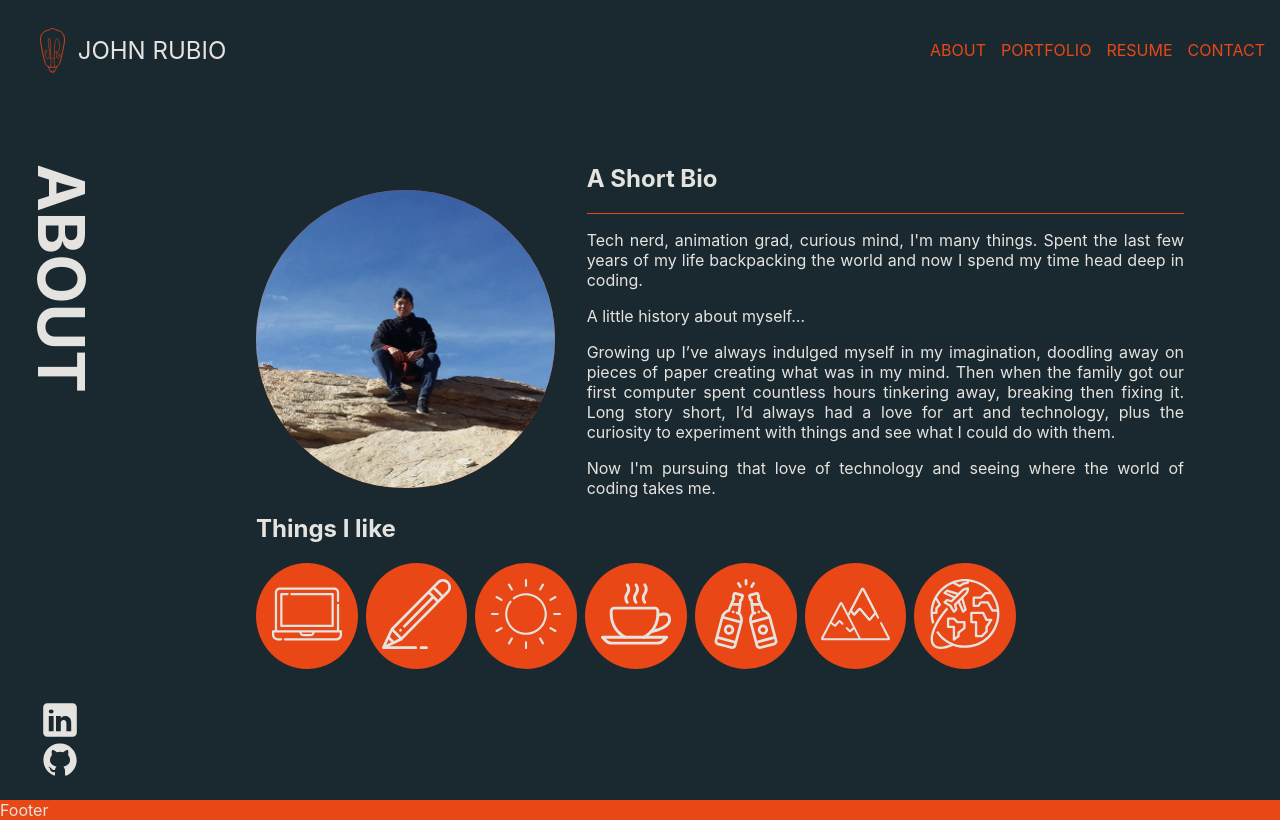
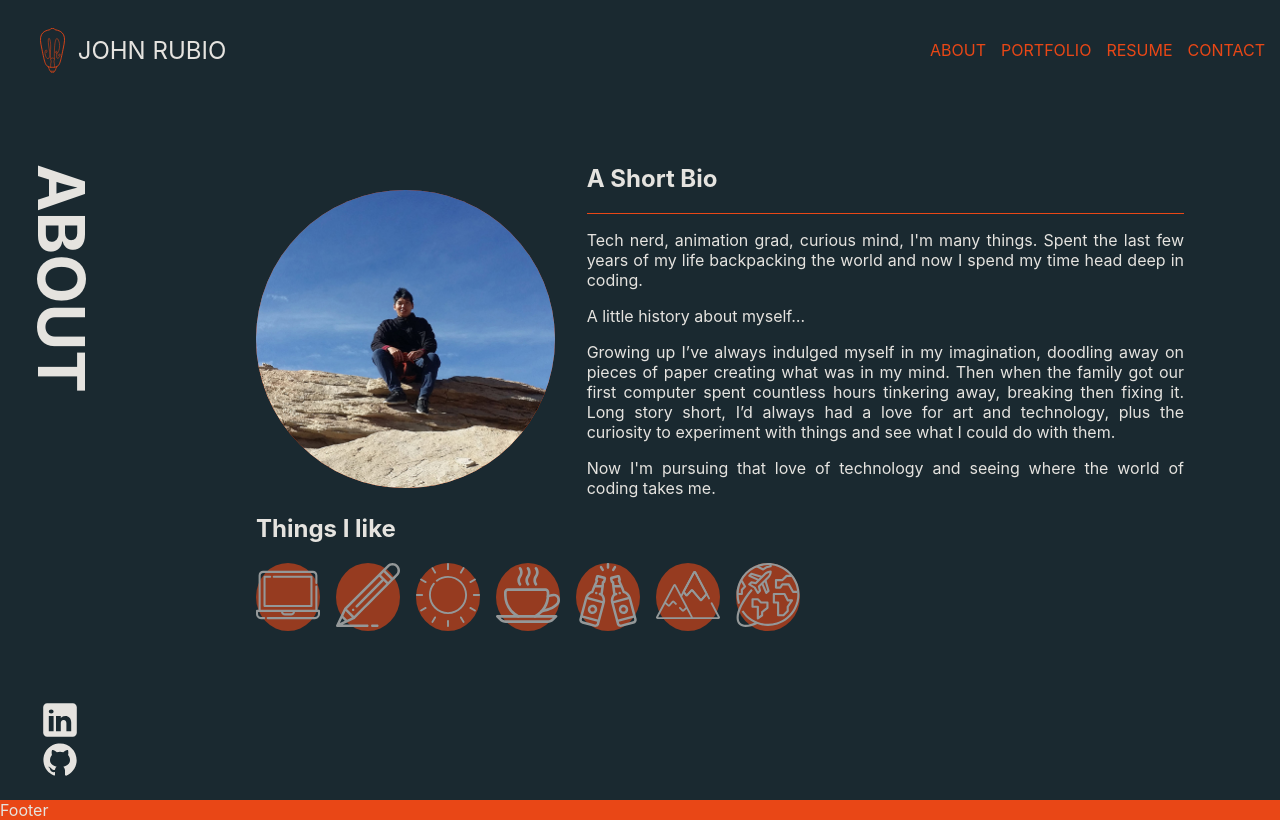
Before and after one commit to livelifedev/portfolio2020, a Next.js app: page /about in a window 1280 px wide. Built offline with nearby package versions, Linux system fonts and the light colour scheme.

Commit message:
added click handler hobby icons

```diff
--- a/pages/about.js
+++ b/pages/about.js
@@ -40,6 +40,10 @@ export default function About() {
     },
   ];
 
+  const handleHobbyClick = (value) => {
+    value == selectedHobby ? setSelectedHobby() : setSelectedHobby(value);
+  };
+
   return (
     <Layout title="About">
       <div className={styles.about}>
@@ -75,7 +79,11 @@ export default function About() {
           <h2>Things I like</h2>
           <ul>
             {hobbies.map((hobby, index) => (
-              <li key={hobby.name} onClick={() => setSelectedHobby(index)}>
+              <li
+                key={hobby.name}
+                onClick={() => handleHobbyClick(index)}
+                className={index == selectedHobby ? styles.active : ""}
+              >
                 {/* {hobby.name} */}
                 <img src={`/hobbies/${hobby.icon}`} />
               </li>
--- a/pages/about.module.scss
+++ b/pages/about.module.scss
@@ -35,19 +35,27 @@
       display: flex;
       list-style: none;
       padding: 0;
-      max-width: 80%;
     }
 
     li {
+      cursor: pointer;
       background-color: $primary;
-      flex: 1;
+      opacity: 60%;
+      flex: 0 1 4rem;
       border-radius: 100%;
-      padding: 2vmin;
-      margin-right: 1vmin;
+      margin-right: 2vmin;
+
+      &:hover {
+        opacity: 100%;
+      }
 
       img {
         width: 100%;
       }
+    }
+
+    .active {
+      opacity: 100%;
     }
   }
 }
```
